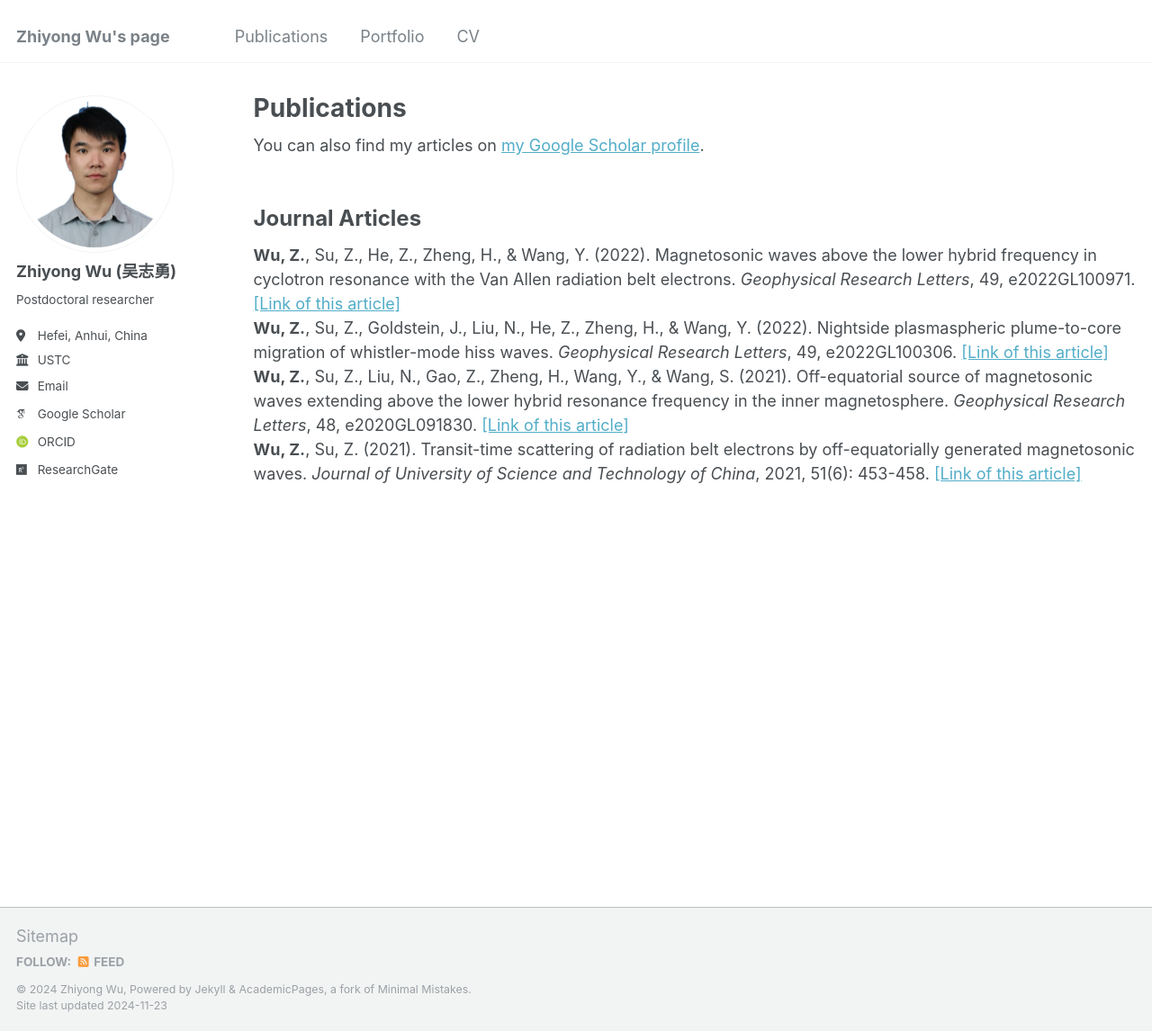
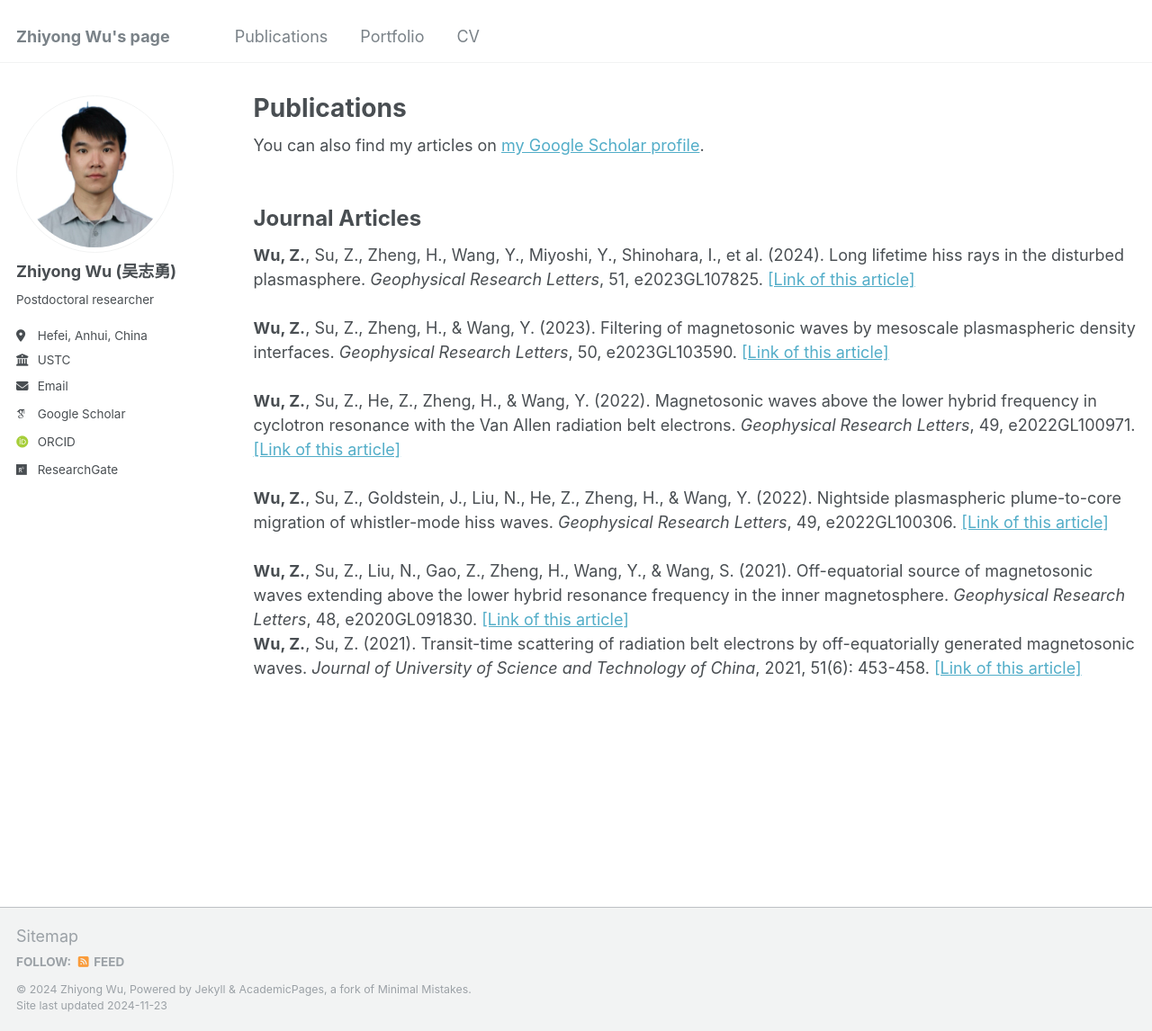
Before and after one commit to Z-Y-Wu/ZW-, a Jekyll site: the page built from _pages/publications.html, in a window 1280 px wide and 1146 px high. Shown: the whole window at 90% size. Built offline with Jekyll 4.4.1, drawn with Linux system fonts in a browser that asks for light colours; some web fonts are replaced.

Commit message:
Update publications.html

```diff
--- a/_pages/publications.html
+++ b/_pages/publications.html
@@ -9,7 +9,9 @@ author_profile: true
   <div class="wordwrap">You can also find my articles on <a href="{{site.author.googlescholar}}">my Google Scholar profile</a>.</div>
 {% endif %}<br><br>
 <h1 style="font-size: 24px; font-weight: bold;">Journal Articles</h1>
-<strong>Wu, Z.</strong>, Su, Z., He, Z., Zheng, H., & Wang, Y. (2022). Magnetosonic waves above the lower hybrid frequency in cyclotron resonance with the Van Allen radiation belt electrons.  <i>Geophysical Research Letters</i>, 49, e2022GL100971. <a href="https://doi.org/10.1029/2022GL100971">[Link of this article]</a><br>
-<strong>Wu, Z.</strong>, Su, Z., Goldstein, J., Liu, N., He, Z., Zheng, H., & Wang, Y. (2022). Nightside plasmaspheric plume-to-core migration of whistler-mode hiss waves. <i>Geophysical Research Letters</i>, 49, e2022GL100306. <a href="https://doi.org/10.1029/2022GL100306">[Link of this article]</a><br>
+<strong>Wu, Z.</strong>, Su, Z., Zheng, H., Wang, Y., Miyoshi, Y., Shinohara, I., et al. (2024). Long lifetime hiss rays in the disturbed plasmasphere. <i>Geophysical Research Letters</i>, 51, e2023GL107825. <a href="https://doi.org/10.1029/2023GL107825">[Link of this article]</a><br><br>
+<strong>Wu, Z.</strong>, Su, Z., Zheng, H., & Wang, Y. (2023). Filtering of magnetosonic waves by mesoscale plasmaspheric density interfaces. <i>Geophysical Research Letters</i>, 50, e2023GL103590. <a href="https://doi.org/10.1029/2023GL103590">[Link of this article]</a><br><br>
+<strong>Wu, Z.</strong>, Su, Z., He, Z., Zheng, H., & Wang, Y. (2022). Magnetosonic waves above the lower hybrid frequency in cyclotron resonance with the Van Allen radiation belt electrons. <i>Geophysical Research Letters</i>, 49, e2022GL100971. <a href="https://doi.org/10.1029/2022GL100971">[Link of this article]</a><br><br>
+<strong>Wu, Z.</strong>, Su, Z., Goldstein, J., Liu, N., He, Z., Zheng, H., & Wang, Y. (2022). Nightside plasmaspheric plume-to-core migration of whistler-mode hiss waves. <i>Geophysical Research Letters</i>, 49, e2022GL100306. <a href="https://doi.org/10.1029/2022GL100306">[Link of this article]</a><br><br>
 <strong>Wu, Z.</strong>, Su, Z., Liu, N., Gao, Z., Zheng, H., Wang, Y., & Wang, S. (2021). Off-equatorial source of magnetosonic waves extending above the lower hybrid resonance frequency in the inner magnetosphere. <i>Geophysical Research Letters</i>, 48, e2020GL091830. <a href="https://doi.org/10.1029/2020GL091830">[Link of this article]</a><br>
 <strong>Wu, Z.</strong>, Su, Z. (2021). Transit-time scattering of radiation belt electrons by off-equatorially generated magnetosonic waves. <i>Journal of University of Science and Technology of China</i>, 2021, 51(6): 453-458. <a href="https://justc.ustc.edu.cn/article/doi/10.52396/JUST-2021-0123">[Link of this article]</a>
```
